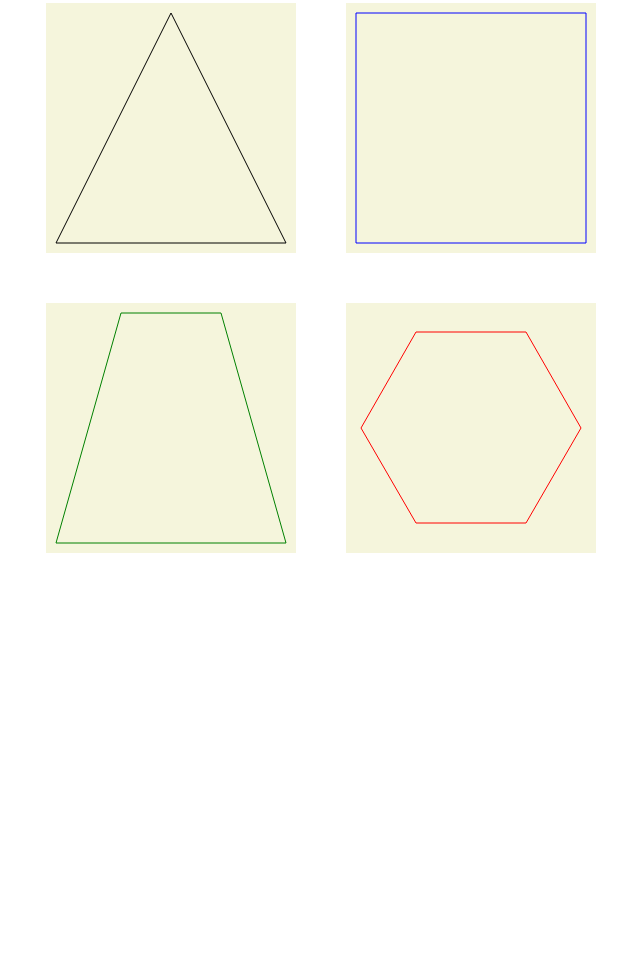
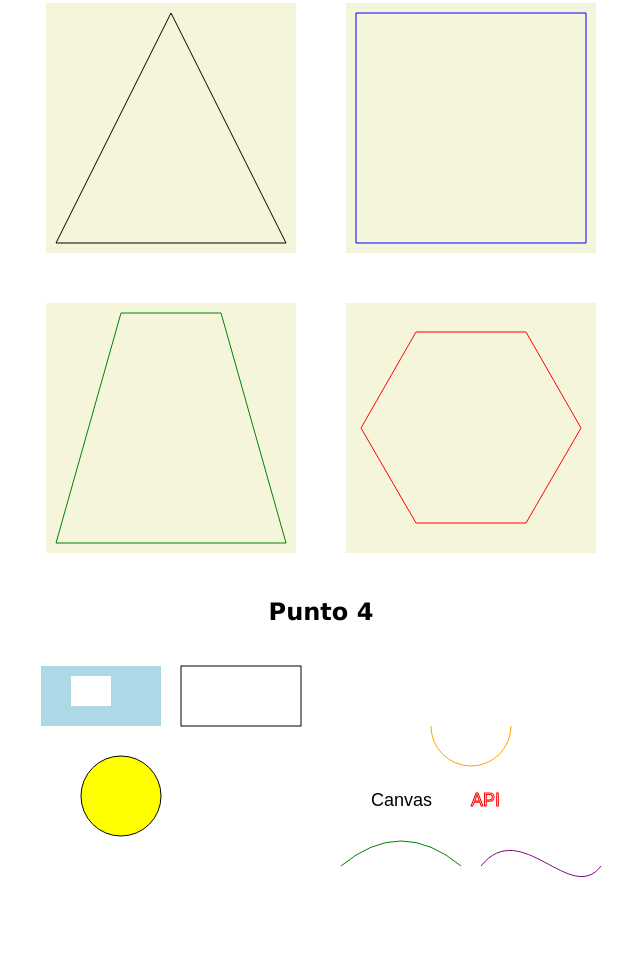
Before and after one commit to juangalvez1/IS623ComputacionGraficaJuanGalvez, a plain HTML site: page Taller5/index.html in a window 1280 px wide. Shown: the part 945-1898 px from the top of the page, without its empty margins (319-959 px from the left). Before the commit the page ends 1549 px from the top, so only its background shows below. Drawn offline with Linux system fonts and the light colour scheme.

Commit message:
Task 4 completed

```diff
--- a/Taller5/index.html
+++ b/Taller5/index.html
@@ -11,23 +11,29 @@
         <!-- Punto 1  -->
         <h2>Punto 1</h2>
         <div class="punto1">
-            <canvas id="punto1" height="380" width="400"></canvas>
+            <canvas id="punto1" width="400" height="380"></canvas>
         </div>
 
         <!-- Punto 2 -->
         <h2>Punto 2</h2>
         <div class="punto2">
-            <canvas id="punto2" height="300" width="600"></canvas>
+            <canvas id="punto2" width="600" height="300"></canvas>
         </div>
 
         <!-- Punto 3 -->
         <h2>Punto 3</h2>
         <div class="punto3">
-            <canvas id="trianguloPunto3" height="250" width="250"></canvas>
-            <canvas id="rectanguloPunto3" height="250" width="250"></canvas>
-            <canvas id="trapecioPunto3" height="250" width="250"></canvas>
-            <canvas id="hexagonoPunto3" height="250" width="250"></canvas>
+            <canvas id="trianguloPunto3" width="250" height="250"></canvas>
+            <canvas id="rectanguloPunto3" width="250" height="250"></canvas>
+            <canvas id="trapecioPunto3" width="250" height="250"></canvas>
+            <canvas id="hexagonoPunto3" width="250" height="250"></canvas>
         </div>
+
+        <!-- Punto 4 -->
+         <h2>Punto 4</h2>
+         <div class="punto4">
+            <canvas id="punto4" width="600" height="300"></canvas>
+         </div>
 
         <script src="script.js"></script>
     </body>
--- a/Taller5/script.js
+++ b/Taller5/script.js
@@ -143,6 +143,60 @@ function Punto3(){
     DrawLine(cx + r/2, cy - (Math.sqrt(3)/2)*r, cx + r, cy, "red", hexagono);
 }
 
+function Punto4(){
+    let interfaz = document.getElementById('punto4');
+    let lienzo = interfaz.getContext('2d');
+
+    let w = interfaz.width;   // 600
+    let h = interfaz.height;  // 300
+
+    // 🔲 IZQUIERDA — BÁSICO
+    lienzo.fillStyle = "lightblue";
+    lienzo.fillRect(20, 20, 120, 60);
+
+    lienzo.strokeStyle = "black";
+    lienzo.strokeRect(160, 20, 120, 60);
+
+    lienzo.clearRect(50, 30, 40, 30);
+
+    lienzo.beginPath();
+    lienzo.arc(100, 150, 40, 0, Math.PI * 2);
+    lienzo.fillStyle = "yellow";
+    lienzo.fill();
+    lienzo.stroke();
+    lienzo.closePath();
+
+    // 🔹 DERECHA — AVANZADO
+    lienzo.beginPath();
+    lienzo.arc(450, 80, 40, 0, Math.PI);
+    lienzo.strokeStyle = "orange";
+    lienzo.stroke();
+    lienzo.closePath();
+
+    lienzo.font = "18px Arial";
+    lienzo.fillStyle = "black";
+    lienzo.fillText("Canvas", 350, 160);
+
+    lienzo.strokeStyle = "red";
+    lienzo.strokeText("API", 450, 160);
+
+    lienzo.beginPath();
+    lienzo.moveTo(320, 220);
+    lienzo.quadraticCurveTo(380, 170, 440, 220);
+    lienzo.strokeStyle = "green";
+    lienzo.stroke();
+    lienzo.closePath();
+
+    lienzo.beginPath();
+    lienzo.moveTo(460, 220);
+    lienzo.bezierCurveTo(500, 170, 550, 260, 580, 220);
+    lienzo.strokeStyle = "purple";
+    lienzo.stroke();
+    lienzo.closePath();
+}
+
+
 Punto1();
 Punto2();
 Punto3();
+Punto4();
```
